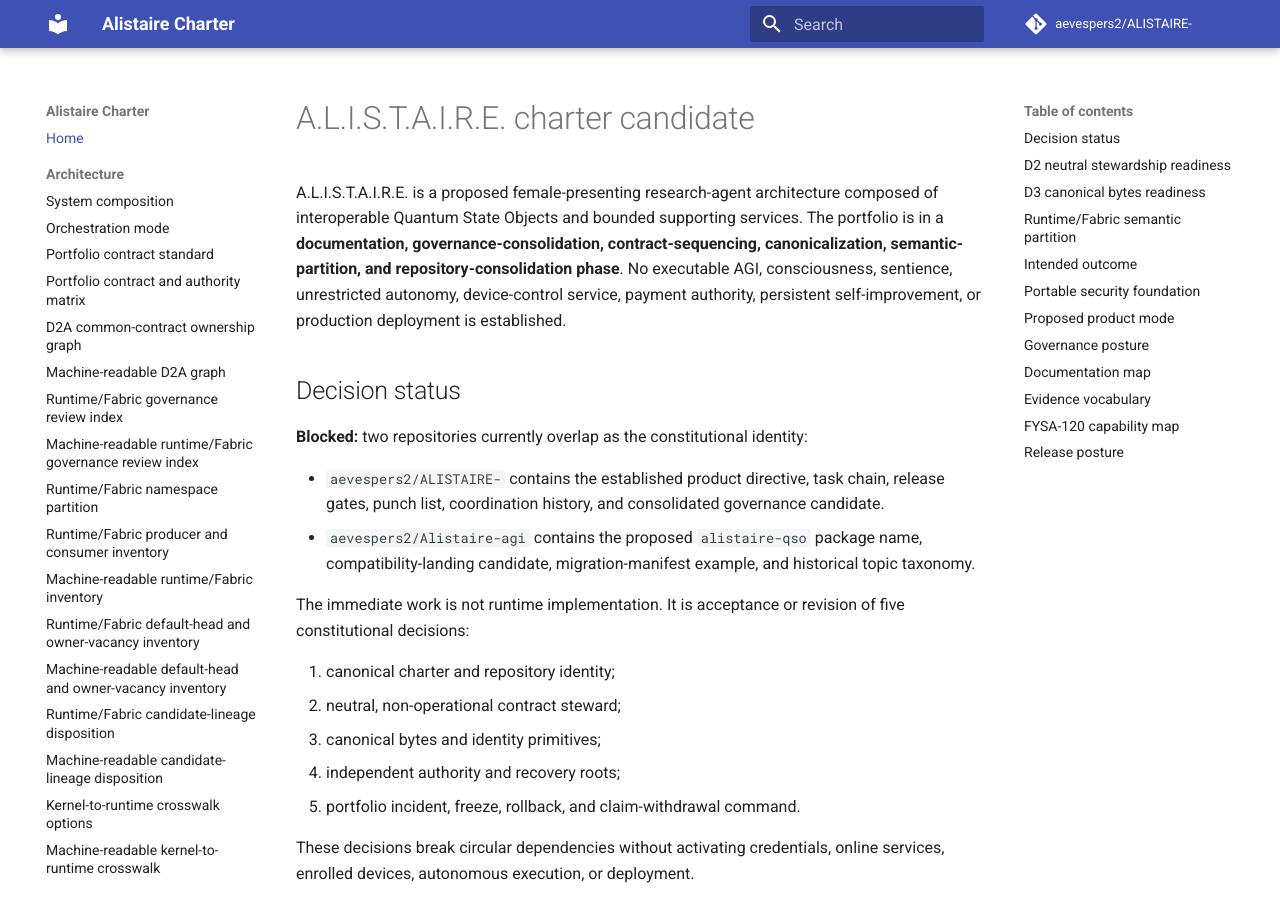
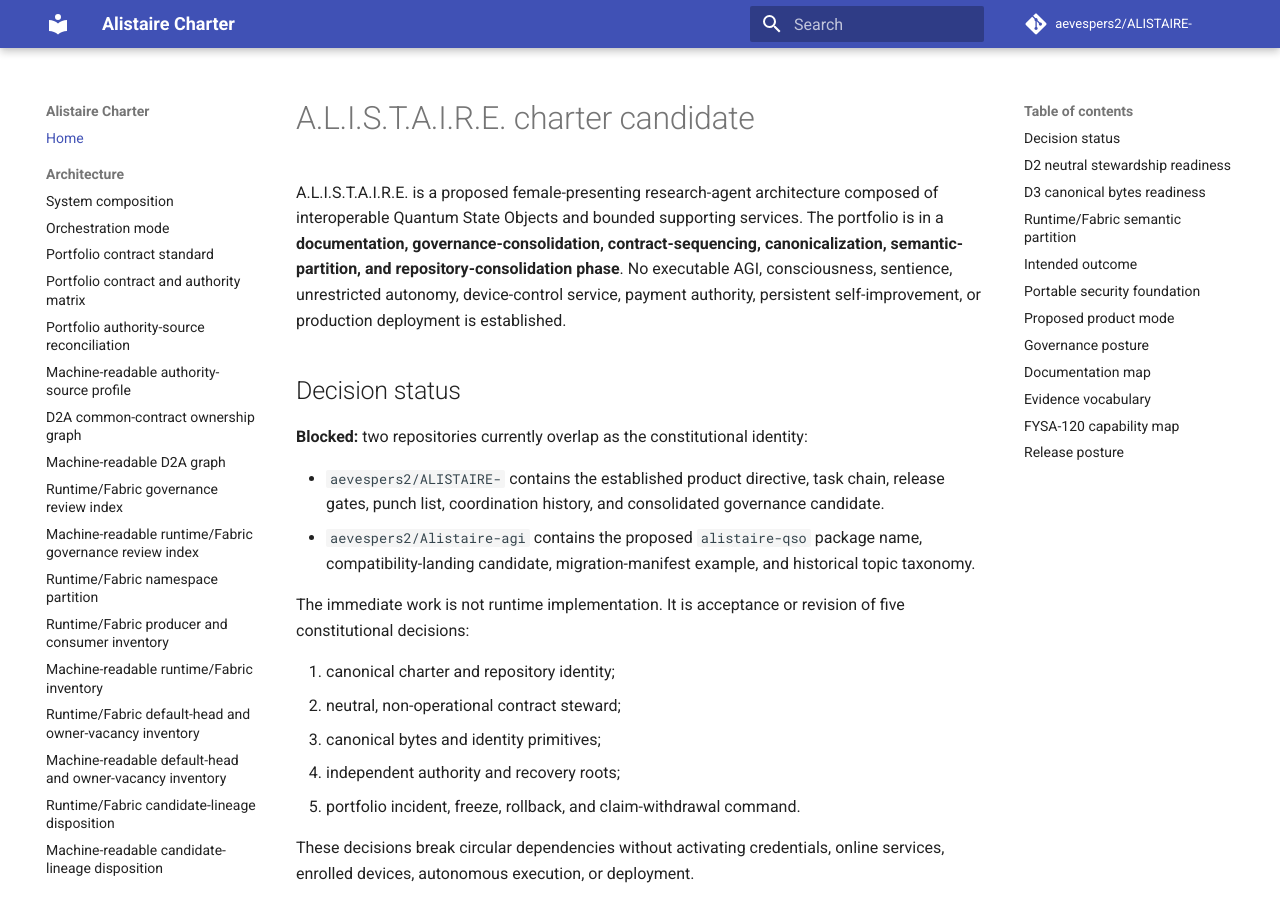
Before and after one commit to aevespers2/ALISTAIRE-, an MkDocs documentation site: the page built from docs/index.md, in a window 1280 px wide and 900 px high. Built offline with MkDocs 1.6.1 and Material for MkDocs 9.7.7, drawn with Linux system fonts in a browser that asks for light colours; comment, search, counter and statistics services are not loaded.

Commit message:
docs: expose authority source reconciliation in Pages

```diff
--- a/mkdocs.yml
+++ b/mkdocs.yml
@@ -5,6 +5,7 @@ repo_url: https://github.com/aevespers2/ALISTAIRE-
 edit_uri: edit/main/docs/
 strict: true
 extra:
+  portfolio_authority_source_status: PORTFOLIO_AUTHORITY_SOURCES_RECONCILED_CONFLICTS_DISSENT_AND_VACANCIES_RECORDED_BINDINGS_UNACCEPTED
   runtime_fabric_governance_review_status: REVIEW_INDEX_COMPLETE_BINDINGS_UNACCEPTED
   runtime_fabric_partition_status: BLOCKED_ROLE_COLLISION
   runtime_fabric_inventory_status: OBSERVED_CANDIDATE_INVENTORY_RECORDED_BLOCKED_UNACCEPTED_BINDINGS
@@ -25,6 +26,8 @@ nav:
       - Orchestration mode: orchestration-mode.md
       - Portfolio contract standard: portfolio-contract-standard.md
       - Portfolio contract and authority matrix: portfolio-contract-authority-matrix.md
+      - Portfolio authority-source reconciliation: portfolio-authority-source-reconciliation.md
+      - Machine-readable authority-source profile: portfolio-authority-source-reconciliation-v1.json
       - D2A common-contract ownership graph: d2a-common-contract-ownership-graph.md
       - Machine-readable D2A graph: d2a-common-contract-ownership-graph-v1.json
       - Runtime/Fabric governance review index: runtime-fabric-governance-review-index.md
```
